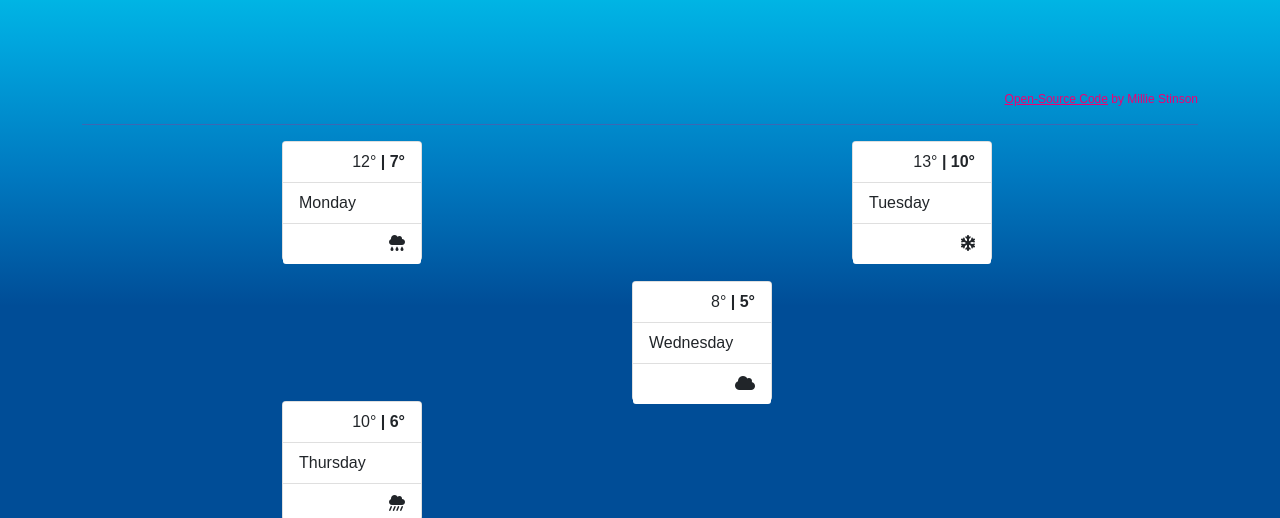
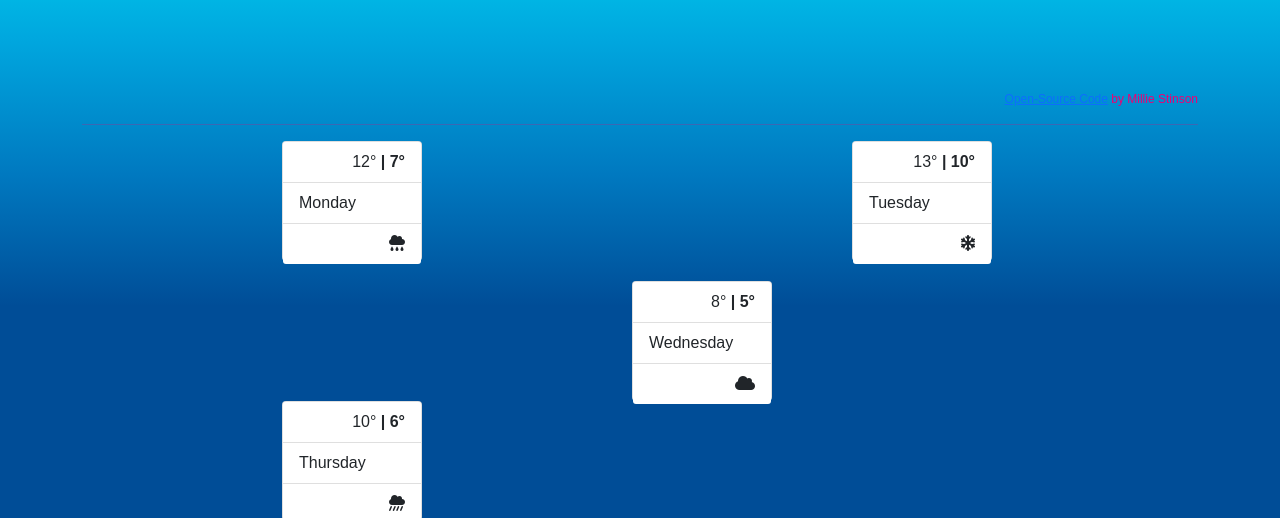
Before and after one commit to Millicent8/Weather-App-Project, a website built with Parcel: page index.html in a window 1280 px wide. Shown: the part 222-740 px from the top of the page. Built offline with nearby package versions, Linux system fonts and the light colour scheme; no server answers.

Commit message:
code update source code css

```diff
--- a/src/styles.css
+++ b/src/styles.css
@@ -150,7 +150,6 @@ hr {
 }
 
 #open-source {
-  color: #ed0173;
   text-decoration: underline;
 }
 .code {
```
